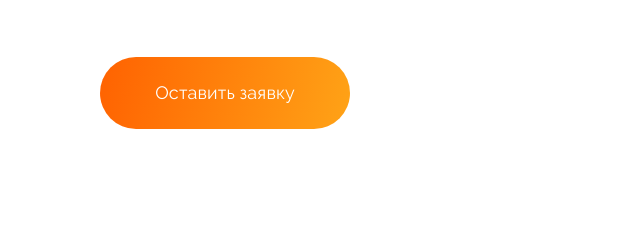
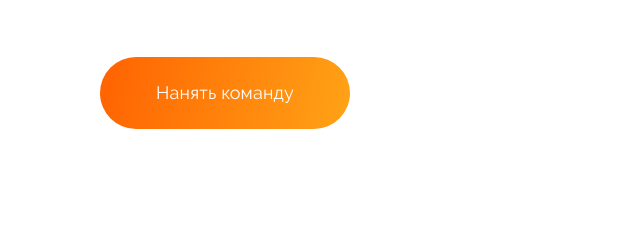
Before and after one commit to out-of-box/email-marketing-2, a website built with webpack: page docs/index.html in a window 1280 px wide. Shown: the part 1935-2181 px from the top of the page, 0-640 px from the left. Built offline with nearby package versions, Linux system fonts and the light colour scheme.

Commit message:
названия кнопок

```diff
--- a/docs/index.html
+++ b/docs/index.html
@@ -379,7 +379,7 @@
               </ul>
             </div>
 
-            <button id='toFormJs' class="main-btn main-btn__wrapper">Оставить заявку</button>
+            <button id='toFormJs' class="main-btn main-btn__wrapper">Нанять команду</button>
           </div>
           <div class="main-item__col-2">
             <div class="main-item__img-wrapper">
```
Also changed, not shown: src/index.html (+1 -1 lines).
